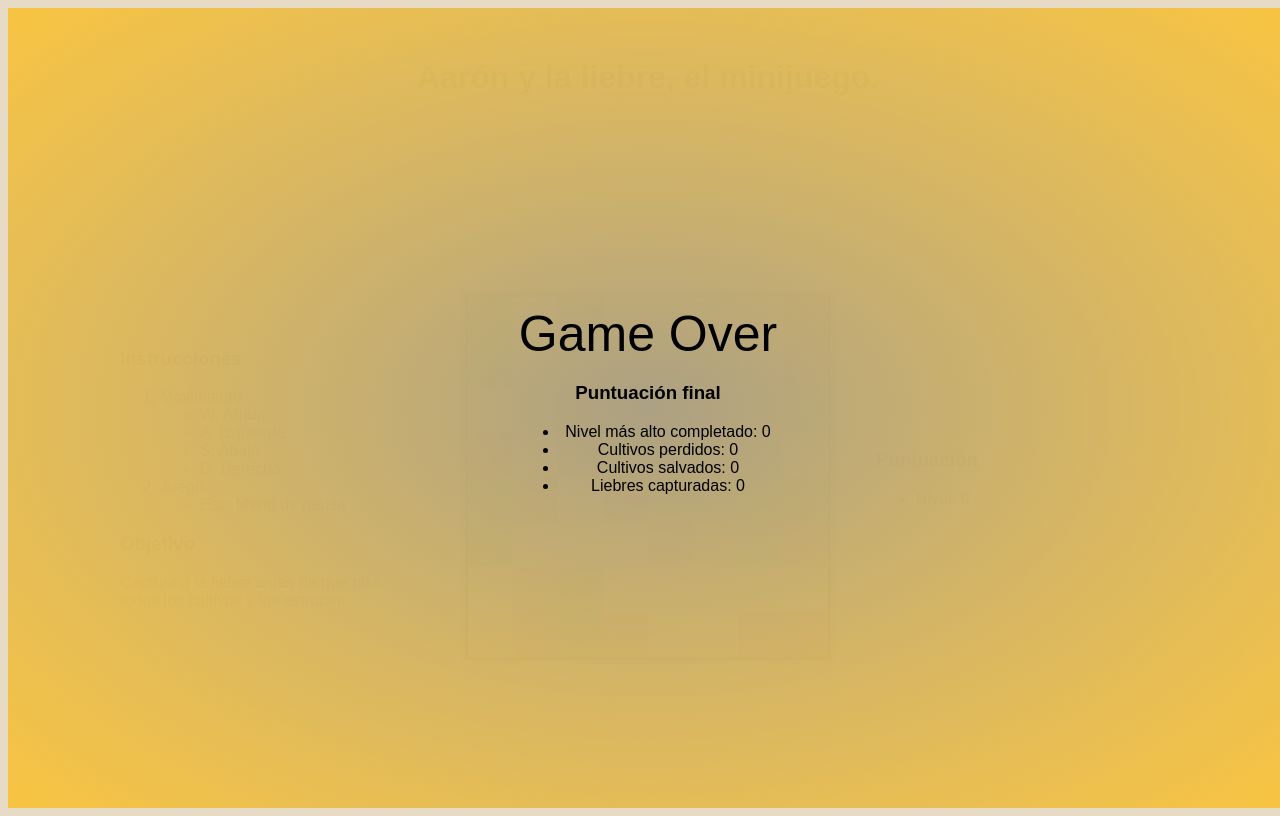
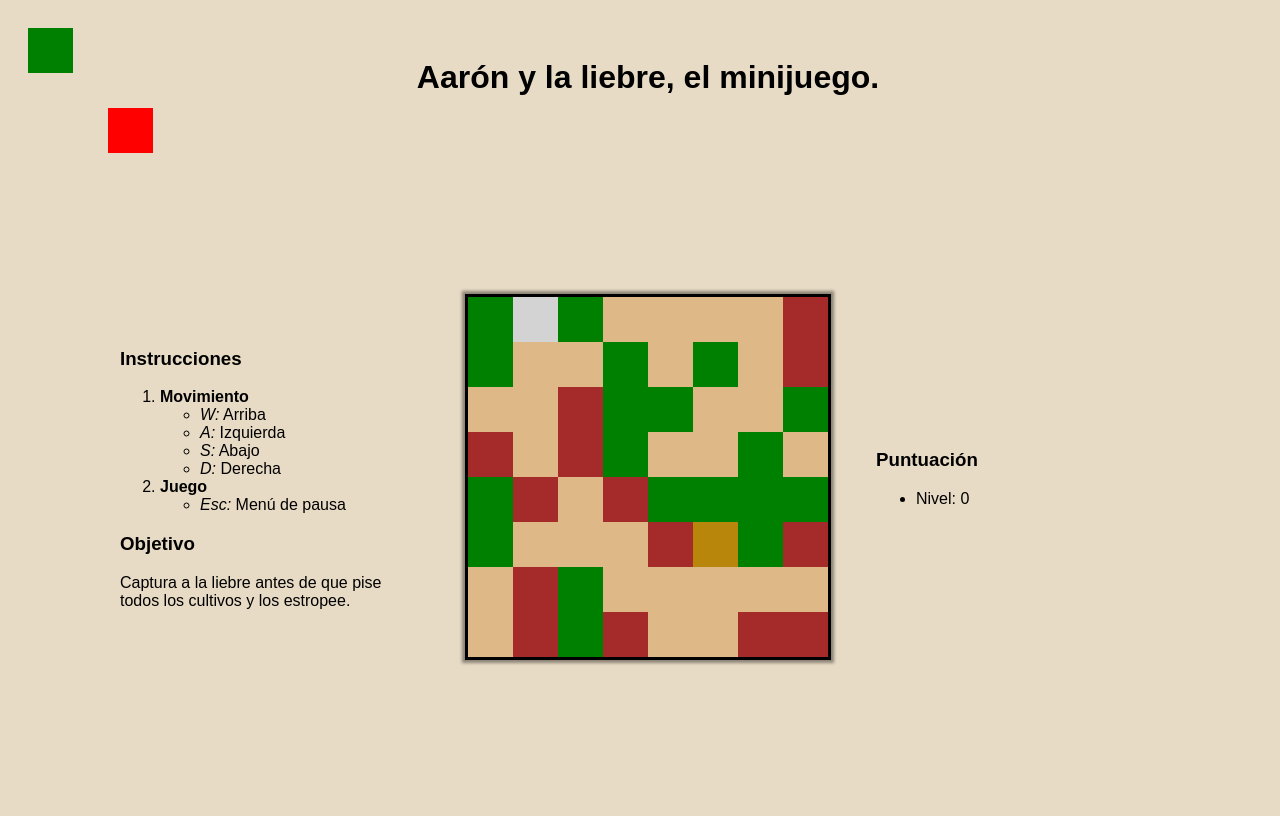
Before and after one commit to Miguel-AMD/MiniGameAaronAndTheHair, a plain HTML site: page Codigo/Estructura.html in a window 1280 px wide. Drawn offline with Linux system fonts and the light colour scheme.

Commit message:
Personajes en el html

```diff
--- a/Codigo/Estructura.html
+++ b/Codigo/Estructura.html
@@ -15,16 +15,16 @@
         <section id="Instrucciones">
             <h3>Instrucciones</h3>
             <ol>
-                <li>Movimiento</li>
+                <li><b>Movimiento</b></li>
                 <ul>
-                    <li>W: Arriba</li>
-                    <li>A: Izquierda</li>
-                    <li>S: Abajo</li>
-                    <li>D: Derecha</li>
+                    <li><em>W:</em> Arriba</li>
+                    <li><em>A:</em> Izquierda</li>
+                    <li><em>S:</em> Abajo</li>
+                    <li><em>D:</em> Derecha</li>
                 </ul>
-                <li>Juego</li>
+                <li><b>Juego</b></li>
                 <ul>
-                    <li>Esc: Menú de pausa</li>
+                    <li><em>Esc:</em> Menú de pausa</li>
                 </ul>
             </ol>
             <h3>Objetivo</h3>
@@ -60,5 +60,7 @@
             </ul>
         </div>
     </div> <!--Fin de Pantalla Game Over-->
+    <div id="Aaron"></div> <!--Personaje-->
+    <div id="Liebre"></div> <!--Liebre-->
 </body>
 </html>
--- a/Codigo/Style.css
+++ b/Codigo/Style.css
@@ -148,7 +148,7 @@ body {
 
 
 #FinJuego {
-    visibility: visible;
+    visibility: hidden;
     background: radial-gradient(rgba(244,228,186,0.7),rgba(248, 196, 65,1)),
                 radial-gradient(rgba(1,1,1,1),rgba(1,1,1,0.8));
 }
@@ -156,3 +156,26 @@ body {
 #FinJuego header {
     font-size: 50px;
 }
+
+
+#Aaron {
+    display: inline-block;
+    width: 45px;
+    height: 45px;
+    position: absolute;
+    background-color: green;
+    border-width: 0px;
+    top: 20px;
+    left: 20px;
+}
+
+#Liebre {
+    display: inline-block;
+    width: 45px;
+    height: 45px;
+    position: absolute;
+    background-color: red;
+    border-width: 0px;
+    top: 100px;
+    left: 100px;
+}
```
